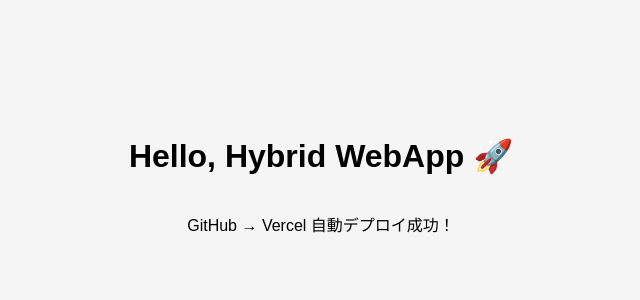
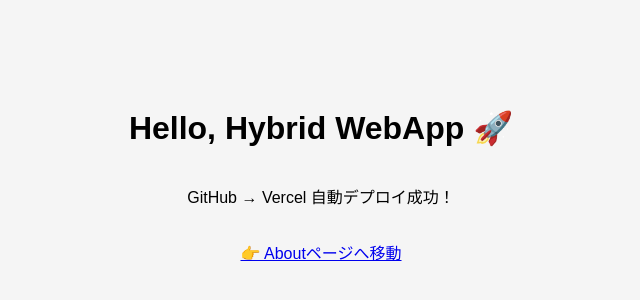
Before and after one commit to sunhimuka/hybrid-webapp, a Next.js app: page / in a window 1280 px wide. Shown: the part 224-524 px from the top of the page, without its empty margins (319-959 px from the left). Built offline with nearby package versions, Linux system fonts and the light colour scheme.

Commit message:
Update index.js

```diff
--- a/pages/index.js
+++ b/pages/index.js
@@ -1,16 +1,23 @@
+import Link from 'next/link';
+
 export default function Home() {
   return (
     <div style={{
       fontFamily: "sans-serif",
       display: "flex",
+      flexDirection: "column",
       justifyContent: "center",
       alignItems: "center",
       height: "100vh",
-      flexDirection: "column",
       background: "#f5f5f5"
     }}>
       <h1>Hello, Hybrid WebApp 🚀</h1>
       <p>GitHub → Vercel 自動デプロイ成功！</p>
+
+      {/* ここにリンクを追加 */}
+      <p>
+        <Link href="/about">👉 Aboutページへ移動</Link>
+      </p>
     </div>
   );
 }
```
